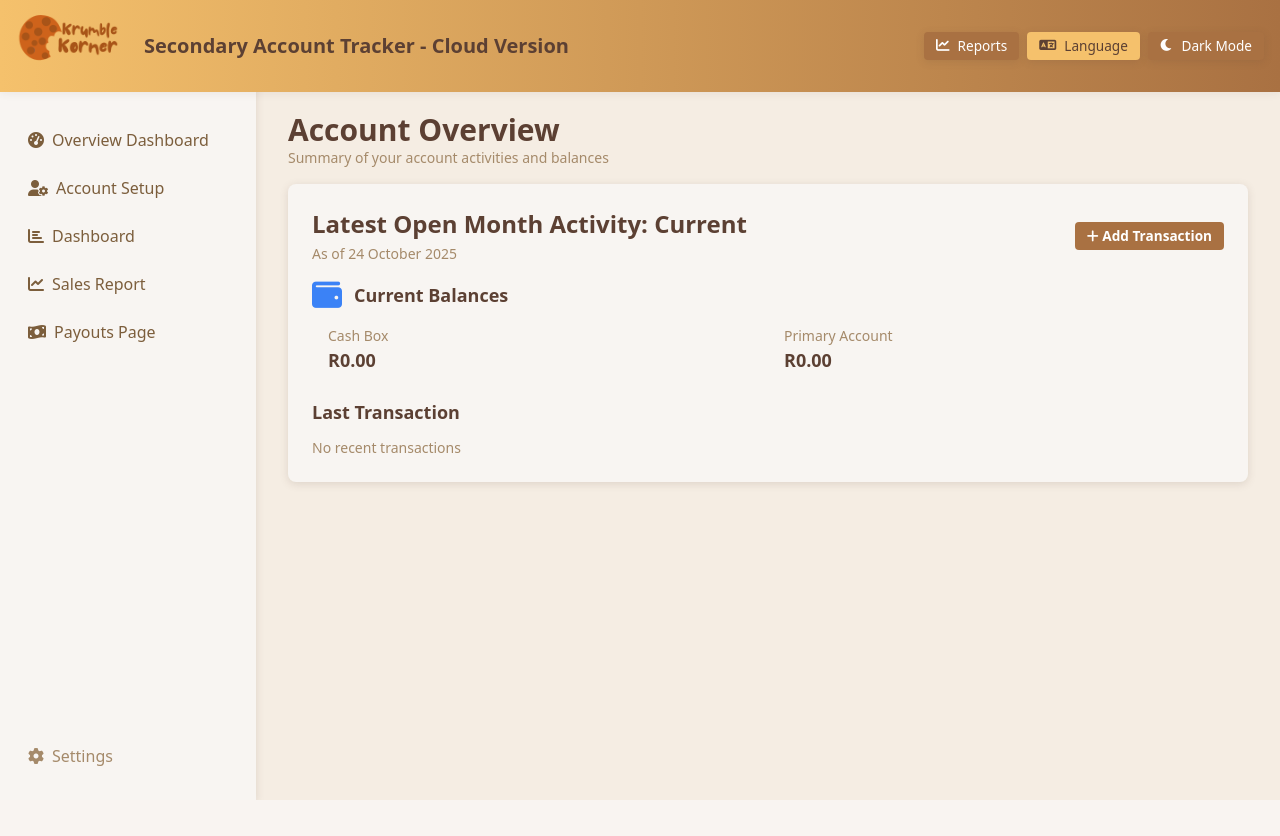
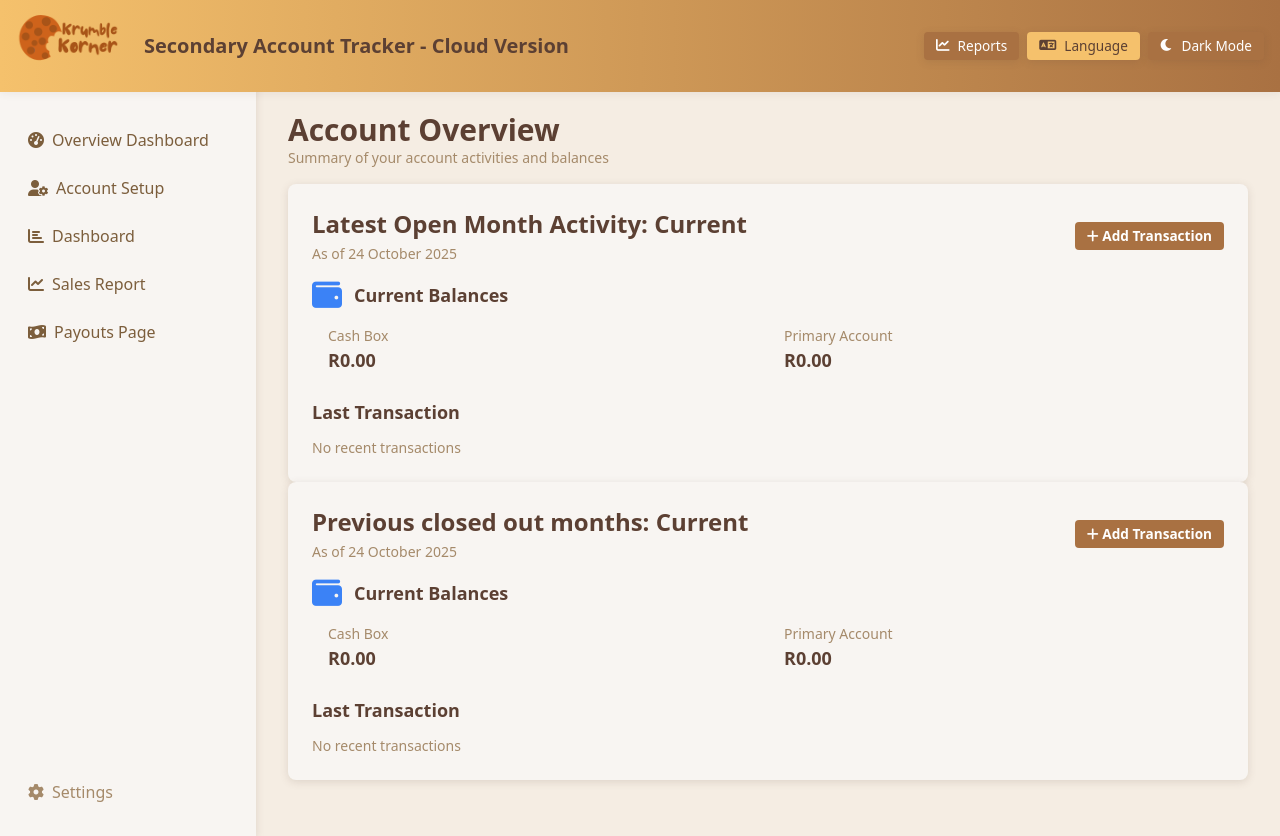
Before and after one commit to EmbeddEdge/FlaskWebApp, a Flask app: page / in a window 1280 px wide. Before the commit the page ends 800 px from the top, so only its background shows below. Run offline with Flask 3, Linux system fonts and the light colour scheme; data that the repository does not hold is empty; some libraries are stand-ins or nearby versions.

Commit message:
Updated the project to have a previous close out month card view

```diff
--- a/app.py
+++ b/app.py
@@ -1,5 +1,4 @@
 # Secondary Account Finance Render Hosted Flask app with Supabase integration
-
 import os
 from datetime import datetime, timedelta
 from flask import Flask, request, jsonify, render_template # type: ignore
@@ -162,6 +161,7 @@ def monthly_activity():
             .single()\
             .execute()
 
+
         # Always ensure we have formatted_month, whether we found data or not
         formatted_month = month_date.strftime('%B %Y')
 
@@ -171,6 +171,28 @@ def monthly_activity():
             'is_reconciled': reconciled_data.get('is_reconciled', False),
             'formatted_month': formatted_month
         })
+
+        # Fetch a short list of recent reconciled months for the "Previous Month Activity" card
+        try:
+            reconciled_months_resp = supabase.table('reconciled_months')\
+                .select('*')\
+                .eq('is_reconciled', True)\
+                .order('month', desc=True)\
+                .limit(6)\
+                .execute()
+            reconciled_months = reconciled_months_resp.data or []
+        except Exception:
+            reconciled_months = []
+
+        # Format each reconciled month for display and provide a short month string YYYY-MM
+        for rm in reconciled_months:
+            try:
+                rm_date = datetime.strptime(rm.get('month', ''), '%Y-%m-%d')
+                rm['formatted_month'] = rm_date.strftime('%B %Y')
+                rm['month_short'] = rm.get('month', '')[:7]
+            except Exception:
+                rm['formatted_month'] = rm.get('month', '')
+                rm['month_short'] = rm.get('month', '')[:7]
 
         # If accounts exists, update with calculated values
         if accounts:
@@ -183,10 +205,11 @@ def monthly_activity():
             })
 
         return render_template('monthly_activity.html',
-                            accounts=accounts,
-                            transactions=transactions,
-                            reconciled_data=reconciled_data,
-                            today=datetime.today())
+                accounts=accounts,
+                transactions=transactions,
+                reconciled_data=reconciled_data,
+                reconciled_months=reconciled_months,
+                today=datetime.today())
 
     except Exception as e:
         logger.error(f"Error loading monthly activity: {e}")
@@ -296,6 +319,24 @@ def reconcile_month_close():
                 'reconciled_at': datetime.now().isoformat()
             }).execute()
 
+        # Compute first day of next month as a date string (YYYY-MM-DD)
+        dt = datetime.strptime(month, '%Y-%m-%d').replace(day=1)
+        next_month_date = (dt + timedelta(days=32)).replace(day=1)
+        next_month_str = next_month_date.strftime('%Y-%m-%d')
+
+        # Upsert next month's starting balance (creates row if missing)
+        update_resp = supabase.table('reconciled_months')\
+            .upsert({
+            'month': next_month_str,
+            'starting_balance': closing_balance
+            }, on_conflict='month')\
+            .execute()
+
+        if not update_resp.data:
+            logger.warning(f"Upsert did not return data for month {next_month_str}")
+        else:
+            logger.info(f"Upserted starting_balance for {next_month_str}: {closing_balance}")
+
         return redirect(f'/monthly_activity?month={month[:7]}')
 
     except Exception as e:
@@ -361,7 +402,7 @@ def add_transaction():
             'amount': amount,
             'description': description,
             'payment_method': method,
-        }).eq('id', account_id).execute()
+        }).execute()
 
         # Fetch the current primary balance
         account = supabase.table('accounts').select('primary_account').eq('id', account_id).single().execute()
--- a/templates/overview.html
+++ b/templates/overview.html
@@ -256,6 +256,70 @@
                 </div>
             </div>
 
+            <!-- Previous Month Activity Card -->
+            <div class="bg-white overflow-hidden shadow rounded-lg">
+                <div class="p-6">
+                    <!-- Header Section -->
+                    <div class="flex justify-between items-center mb-4">
+                        <div>
+                            <a href="/monthly_activity?month={{ reconciled_data.month[:7] if reconciled_data and reconciled_data.month else today.strftime('%Y-%m') }}">
+                                <h2 class="text-2xl font-bold text-gray-900 group-hover:underline">Previous closed out months: {{ reconciled_data.formatted_month if accounts else 'Current' }}</h2>
+                                <p class="text-sm text-gray-500 mt-1">As of {{ today.strftime('%d %B %Y') }}</p>
+                            </a>
+                        </div>
+                        <button onclick="openAddTransactionModal()" class="cookie-btn font-bold py-2 px-4 rounded">
+                            <i class="fas fa-plus"></i> Add Transaction
+                        </button>
+                    </div>
+
+                    <!-- Current Balances Section -->
+                    <div class="mb-6">
+                        <div class="flex items-center gap-3 mb-4">
+                            <i class="fas fa-wallet text-blue-500 text-3xl"></i>
+                            <h3 class="text-lg font-semibold text-gray-900">Current Balances</h3>
+                        </div>
+                        <div class="flex items-start">
+                            <div class="ml-4 flex-grow">
+                                <div class="grid grid-cols-2 gap-4">
+                                    <div>
+                                        <p class="text-sm font-medium text-gray-500">Cash Box</p>
+                                        <p class="text-lg font-semibold text-gray-900">R{{ "%.2f"|format(accounts.cash_box if accounts else 0) }}</p>
+                                    </div>
+                                    <div>
+                                        <p class="text-sm font-medium text-gray-500">Primary Account</p>
+                                        <p class="text-lg font-semibold text-gray-900">R{{ "%.2f"|format(accounts.primary_account if accounts else 0) }}</p>
+                                    </div>
+                                </div>
+                            </div>
+                        </div>
+                    </div>
+
+                    <!-- Last Transaction Section -->
+                    <div>
+                        <h3 class="text-lg font-semibold text-gray-900 mb-3">Last Transaction</h3>
+                        {% if transactions and transactions|length > 0 %}
+                        {% set latest = transactions[0] %}
+                        <div class="bg-gray-50 rounded-lg p-3">
+                            <div class="flex justify-between items-center">
+                                <div>
+                                    <p class="font-medium text-gray-900">{{ latest.description }}</p>
+                                    <p class="text-sm text-gray-500">{{ latest.created_at[:10] if latest.created_at else '' }}</p>
+                                </div>
+                                <span class="px-3 py-1 text-sm font-semibold rounded-full
+                                    {% if latest.type == 'income' %}bg-green-100 text-green-800
+                                    {% elif latest.type == 'expense' %}bg-red-100 text-red-800
+                                    {% else %}bg-gray-100 text-gray-800{% endif %}">
+                                    R{{ "%.2f"|format(latest.amount) }}
+                                </span>
+                            </div>
+                        </div>
+                        {% else %}
+                        <p class="text-gray-500 text-sm">No recent transactions</p>
+                        {% endif %}
+                    </div>
+                </div>
+            </div>
+
     </div>
 
     <!-- Add Transaction Modal -->
```
Also changed, not shown: templates/monthly_activity.html (+29 -0 lines).
